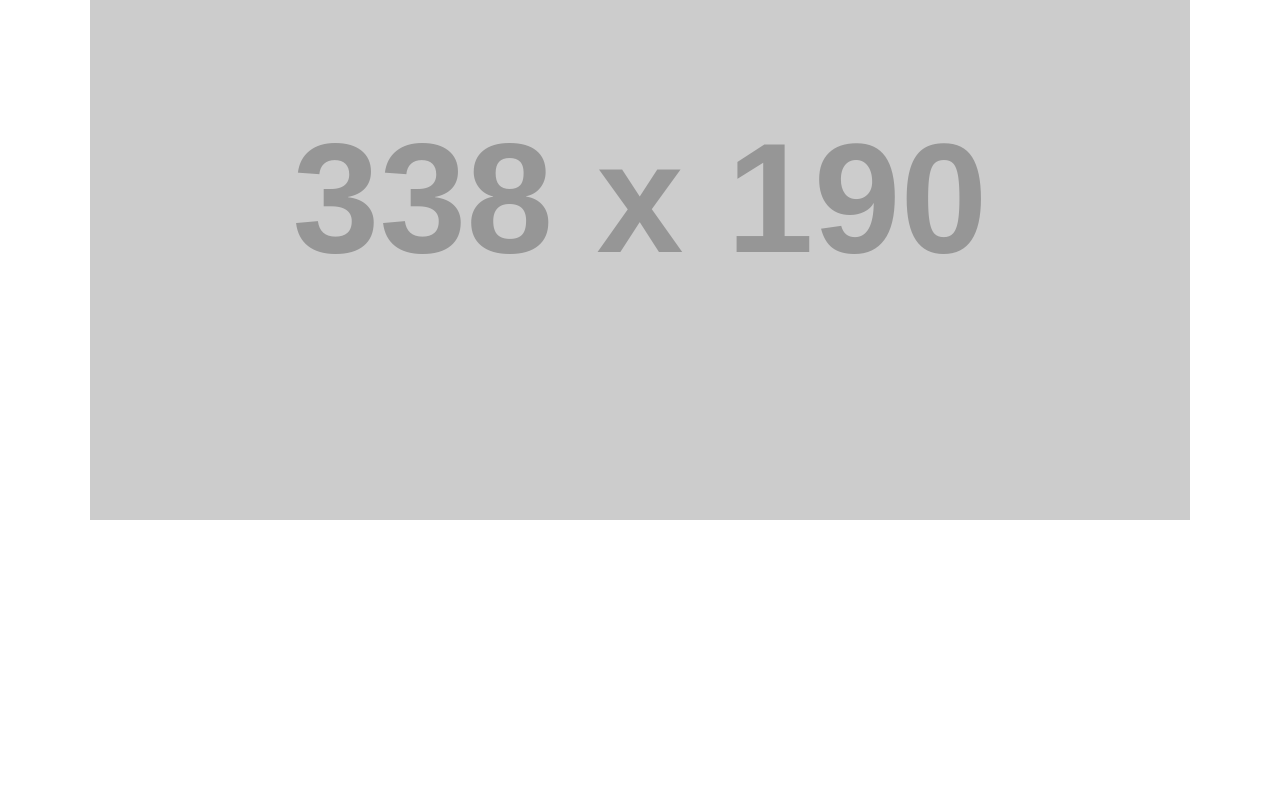
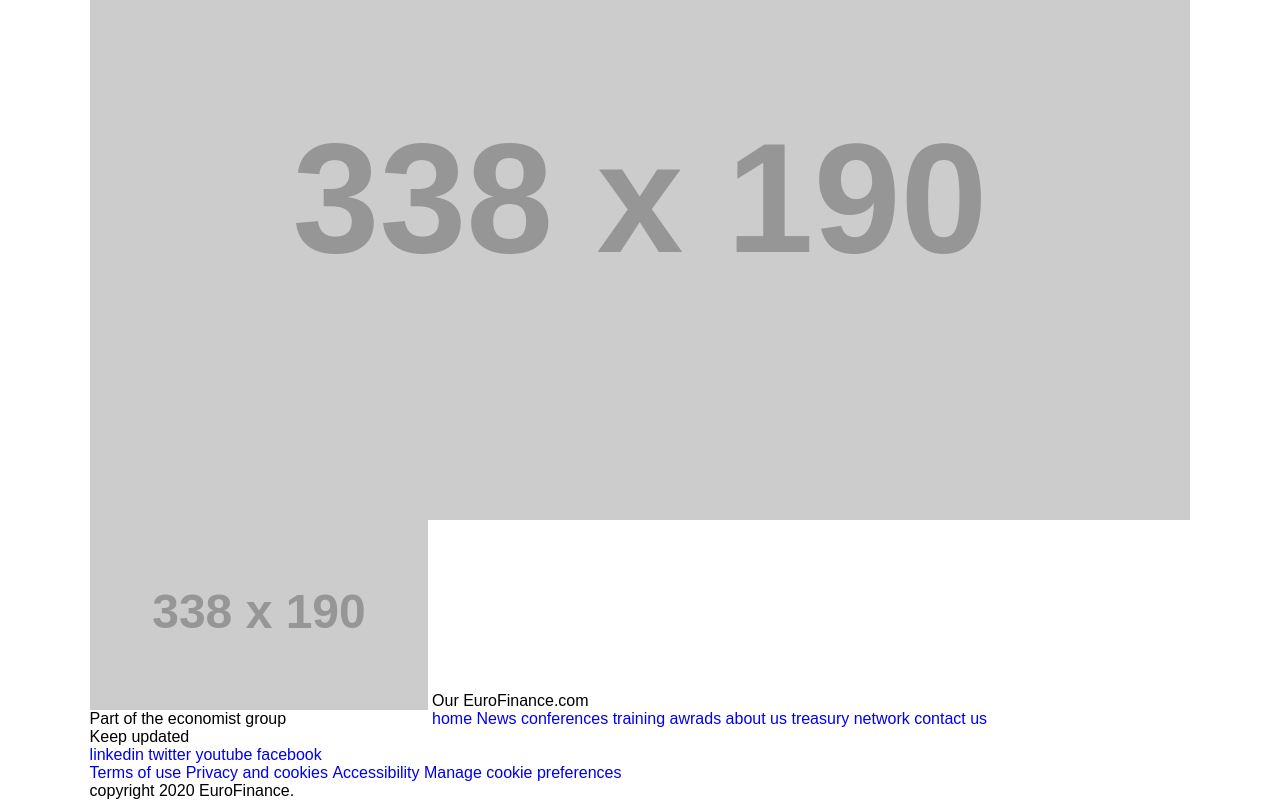
Before and after one commit to Abhijeet-Portfolio/EuroFinance, a plain HTML site: page home.html in a window 1280 px wide. Shown: the part 920-1720 px from the top of the page. Before the commit the page ends 1440 px from the top, so only its background shows below. Drawn offline with Linux system fonts and the light colour scheme; placeholder pictures from the web are drawn by us.

Commit message:
Home footer section HTML Done

```diff
--- a/home.html
+++ b/home.html
@@ -184,10 +184,47 @@
       <!--treasury-network section end-->
     </main>
     <!--main section end-->
-
     <!--footer section start-->
     <footer>
-
+      <div class="wrapper">
+        <ul class="">
+          <li>
+            <img src="https://via.placeholder.com/338x190?text=EuroFinance" alt="EuroFinance logo">
+            <h6>Part of <span>the economist group</span></h5>
+          </li>
+          <li>
+            <h5>Our EuroFinance.com</h5>
+            <ul>
+              <li><a href="#FIXME" title="Home">home</a></li>
+              <li><a href="#FIXME" title="News">News</a></li>
+              <li><a href="#FIXME" title="Conferences">conferences</a></li>
+              <li><a href="#FIXME" title="Training">training</a></li>
+              <li><a href="#FIXME" title="Awards">awrads</a></li>
+              <li><a href="#FIXME" title="about us">about us</a></li>
+              <li><a href="#FIXME" title="Treasury Network">treasury network</a></li>
+              <li><a href="#FIXME" title="contact us">contact us</a></li>
+            </ul>
+          </li>
+          <li>
+            <h6>Keep updated</h6>
+            <ul>
+              <li><a href="#FIXME" title="linkedin">linkedin</a></li>
+              <li><a href="#FIXME" title="twitter">twitter</a></li>
+              <li><a href="#FIXME" title="youtube">youtube</a></li>
+              <li><a href="#FIXME" title="facebook">facebook</a></li>
+            </ul>
+          </li>
+        </ul>
+        <div class="terms">
+          <ul>
+            <li><a href="#FIXME" title="Terms of use">Terms of use</a></li>
+            <li><a href="#FIXME" title="Privacy and cookies">Privacy and cookies</a></li>
+            <li><a href="#FIXME" title="Accessibility">Accessibility</a></li>
+            <li><a href="#FIXME" title="Manage cookie preferences">Manage cookie preferences</a></li>
+          </ul>
+          <h6><span class="copyright">copyright</span> 2020 EuroFinance.</h6>
+        </div>
+      </div>
     </footer>
     <!--footer section end-->
 
```
